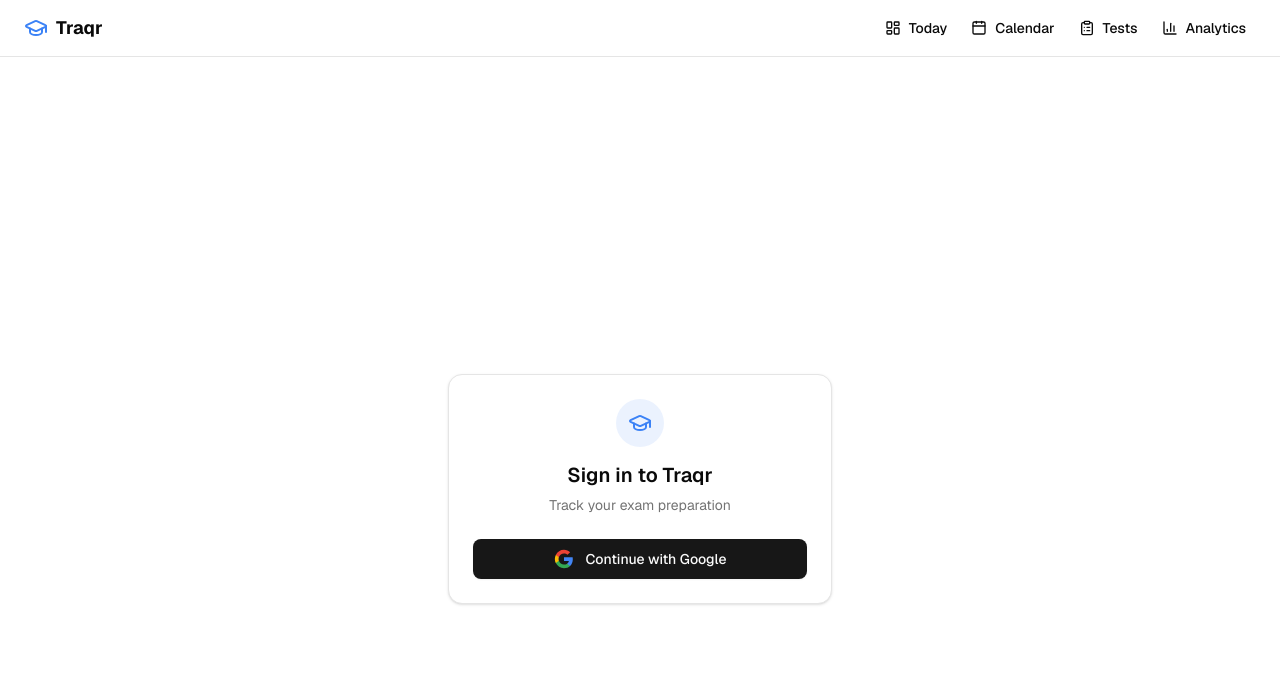
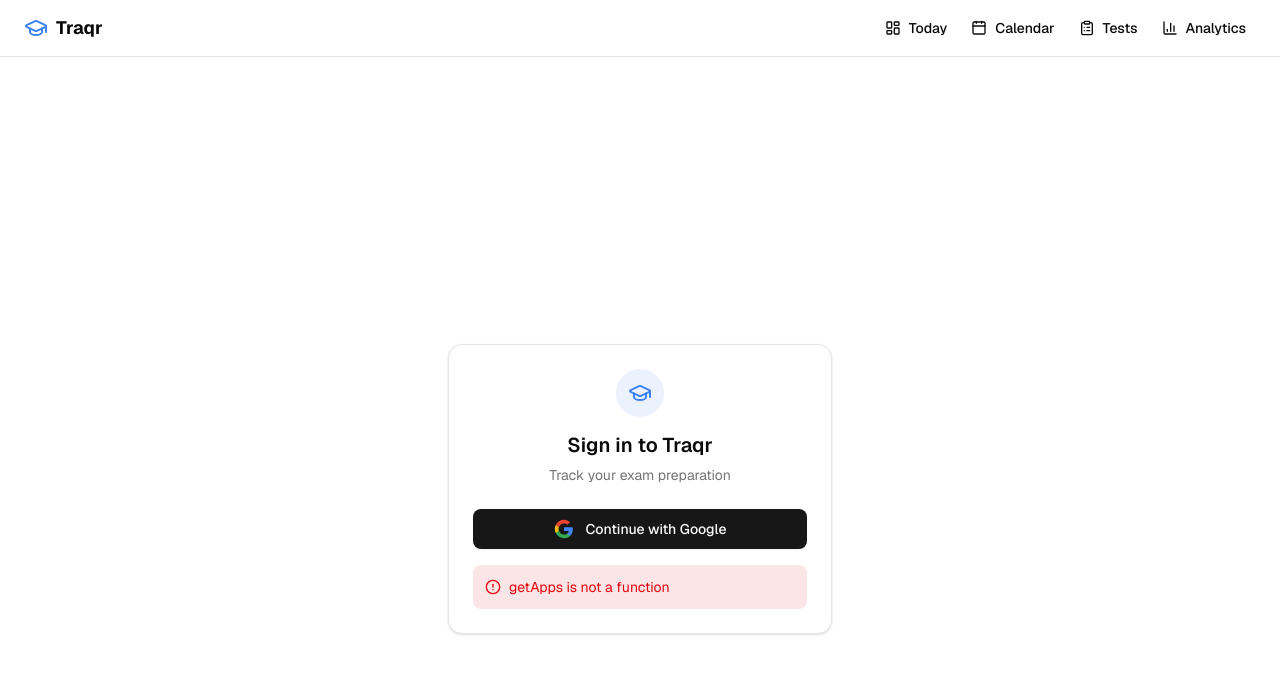
Before and after one commit to djdharani27/traqr, a Next.js app: page /login in a window 1280 px wide. Both pictures are taken after a click on the button "Continue with Google". Shown: the top 674 px of the page. Built offline with nearby package versions, Linux system fonts and the light colour scheme.

Commit message:
fix domain restiction

```diff
--- a/app/login/page.tsx
+++ b/app/login/page.tsx
@@ -2,13 +2,31 @@
 
 import { useEffect, useState } from "react";
 import { useRouter } from "next/navigation";
+import { AlertCircle, GraduationCap } from "lucide-react";
 import { Button } from "@/components/ui/button";
 import { Card, CardContent, CardHeader, CardTitle } from "@/components/ui/card";
-import { GraduationCap } from "lucide-react";
 import { useAuth } from "@/components/AuthProvider";
 
+const AUTH_ERROR_MAP: Record<string, string> = {
+  "auth/unauthorized-domain":
+    "This domain is not authorized for sign-in. Add it in Firebase Console > Authentication > Settings.",
+  "auth/popup-blocked":
+    "Sign-in popup was blocked. Please allow popups for this site.",
+  "auth/popup-closed-by-user": "Sign-in was cancelled.",
+  "auth/user-disabled": "This account has been disabled.",
+};
+
+function getErrorMessage(err: unknown): string {
+  if (typeof err === "string" && AUTH_ERROR_MAP[err]) return AUTH_ERROR_MAP[err];
+  const code = (err as { code?: string })?.code;
+  if (code && AUTH_ERROR_MAP[code]) return AUTH_ERROR_MAP[code];
+  if (err instanceof Error) return err.message;
+  if (typeof err === "string") return err;
+  return "An unexpected error occurred. Please try again.";
+}
+
 export default function LoginPage() {
-  const { user, loading, signIn } = useAuth();
+  const { user, loading, error, signIn, clearError } = useAuth();
   const router = useRouter();
   const [signingIn, setSigningIn] = useState(false);
 
@@ -22,6 +40,7 @@
   async function handleSignIn() {
     console.log("[AUTH] handleSignIn: starting");
     setSigningIn(true);
+    clearError();
     try {
       await signIn();
       console.log("[AUTH] handleSignIn: signIn returned, pushing to /");
@@ -71,6 +90,12 @@
             </svg>
             Continue with Google
           </Button>
+          {error && (
+            <div className="flex items-start gap-2 rounded-md bg-destructive/10 p-3 text-sm text-destructive">
+              <AlertCircle className="mt-0.5 size-4 shrink-0" />
+              <span>{getErrorMessage(error)}</span>
+            </div>
+          )}
           {loading && (
             <p className="text-center text-sm text-muted-foreground">
               Checking session...
--- a/components/AuthProvider.tsx
+++ b/components/AuthProvider.tsx
@@ -13,15 +13,19 @@
 interface AuthContextType {
   user: User | null;
   loading: boolean;
+  error: string | null;
   signIn: () => Promise<void>;
   signOut: () => Promise<void>;
+  clearError: () => void;
 }
 
 const AuthContext = createContext<AuthContextType>({
   user: null,
   loading: true,
+  error: null,
   signIn: async () => {},
   signOut: async () => {},
+  clearError: () => {},
 });
 
 export function useAuth() {
@@ -29,7 +33,6 @@
 }
 
 let _auth: Auth | null = null;
-let _initialized = false;
 
 async function getOrInitAuth(): Promise<Auth> {
   if (_auth) return _auth;
@@ -59,6 +62,9 @@
 export function AuthProvider({ children }: { children?: ReactNode }) {
   const [user, setUser] = useState<User | null>(null);
   const [loading, setLoading] = useState(true);
+  const [error, setError] = useState<string | null>(null);
+
+  const clearError = useCallback(() => setError(null), []);
 
   useEffect(() => {
     let unsubscribe: (() => void) | null = null;
@@ -73,9 +79,27 @@
 
     (async () => {
       try {
-        const { onAuthStateChanged } = await import("firebase/auth");
+        const { onAuthStateChanged, getRedirectResult } = await import("firebase/auth");
         const auth = await getOrInitAuth();
-        _initialized = true;
+        try {
+          const redirectResult = await getRedirectResult(auth);
+          if (redirectResult && !cancelled) {
+            console.log("[AUTH] Redirect result obtained:", redirectResult.user.uid);
+            const idToken = await redirectResult.user.getIdToken();
+            const response = await fetch("/api/auth/session", {
+              method: "POST",
+              headers: { "Content-Type": "application/json" },
+              body: JSON.stringify({ idToken }),
+            });
+            if (!response.ok) {
+              console.error("[AUTH] Session creation after redirect failed:", response.status);
+            } else {
+              console.log("[AUTH] Session cookie set after redirect");
+            }
+          }
+        } catch (redirectErr) {
+          console.error("[AUTH] getRedirectResult failed:", redirectErr);
+        }
 
         console.log("[AUTH] onAuthStateChanged listener registered");
         unsubscribe = onAuthStateChanged(auth, (firebaseUser) => {
@@ -100,49 +124,19 @@
 
   const signIn = useCallback(async () => {
     console.log("[AUTH] signIn() called");
-    const { signInWithPopup, GoogleAuthProvider } = await import("firebase/auth");
-    const auth = await getOrInitAuth();
-
-    let result;
+    setError(null);
     try {
-      console.log("[AUTH] signInWithPopup starting...");
-      result = await signInWithPopup(auth, new GoogleAuthProvider());
-      console.log("[AUTH] signInWithPopup succeeded:", result.user.uid);
+      const { signInWithRedirect, GoogleAuthProvider } = await import("firebase/auth");
+      const auth = await getOrInitAuth();
+      console.log("[AUTH] signInWithRedirect starting...");
+      await signInWithRedirect(auth, new GoogleAuthProvider());
     } catch (err) {
-      console.error("[AUTH] signInWithPopup FAILED:", err);
+      const code = (err as { code?: string })?.code;
+      const msg = code ?? (err instanceof Error ? err.message : String(err));
+      console.error("[AUTH] signInWithRedirect FAILED:", msg);
+      setError(msg);
       throw err;
     }
-
-    let idToken;
-    try {
-      idToken = await result.user.getIdToken();
-      console.log("[AUTH] getIdToken succeeded");
-    } catch (err) {
-      console.error("[AUTH] getIdToken FAILED:", err);
-      throw err;
-    }
-
-    console.log("[AUTH] POSTing idToken to /api/auth/session...");
-    let response;
-    try {
-      response = await fetch("/api/auth/session", {
-        method: "POST",
-        headers: { "Content-Type": "application/json" },
-        body: JSON.stringify({ idToken }),
-      });
-      console.log("[AUTH] /api/auth/session response status:", response.status, "ok:", response.ok);
-    } catch (err) {
-      console.error("[AUTH] fetch to /api/auth/session FAILED (network error):", err);
-      throw err;
-    }
-
-    if (!response.ok) {
-      const body = await response.json().catch(() => ({}));
-      console.error("[AUTH] /api/auth/session returned error:", response.status, body);
-      throw new Error(`Session creation failed: HTTP ${response.status}`);
-    }
-
-    console.log("[AUTH] signIn() complete — session cookie set");
   }, []);
 
   const signOut = useCallback(async () => {
@@ -156,7 +150,7 @@
   }, []);
 
   return (
-    <AuthContext.Provider value={{ user, loading, signIn, signOut }}>
+    <AuthContext.Provider value={{ user, loading, error, signIn, signOut, clearError }}>
       {children}
     </AuthContext.Provider>
   );
```
